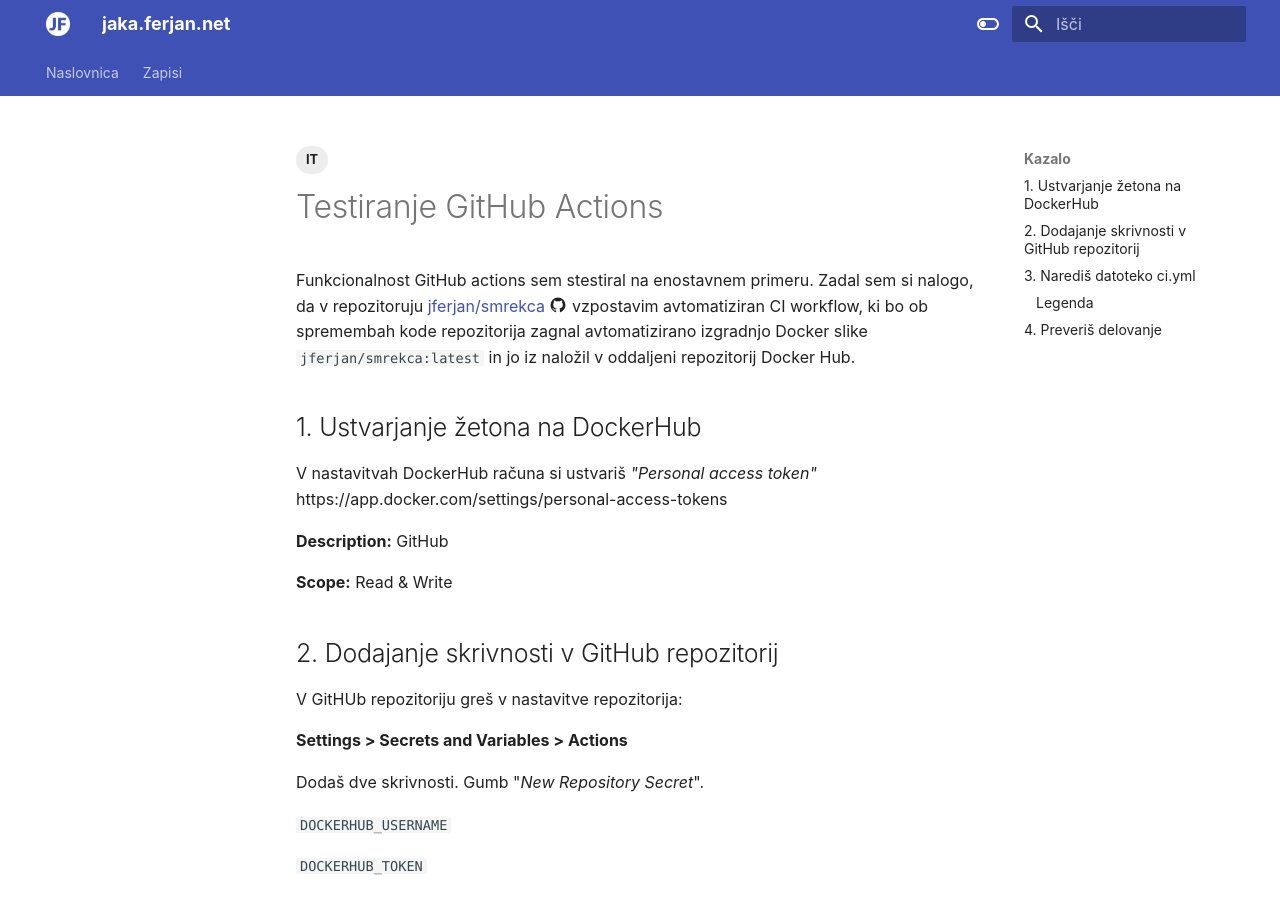
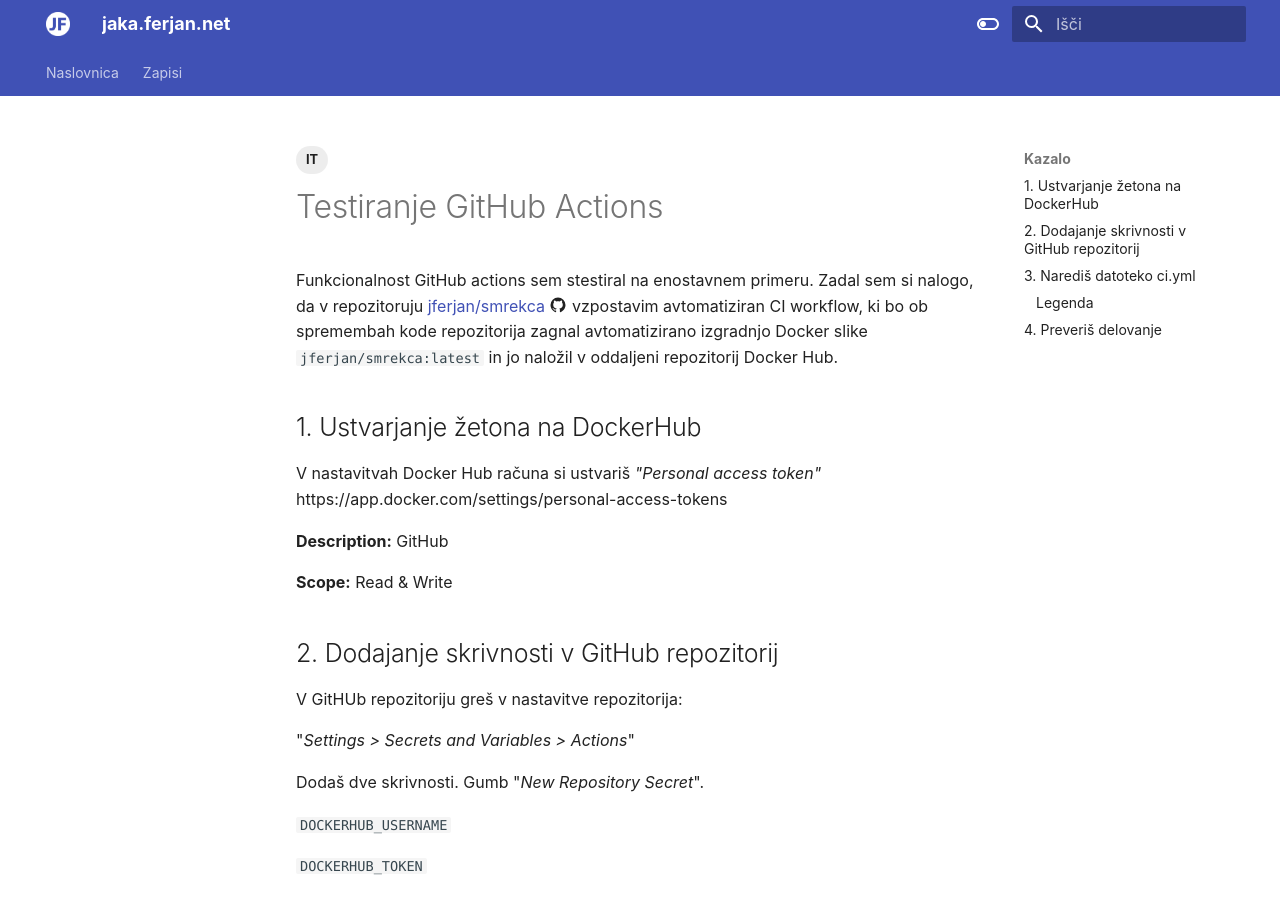
Before and after one commit to jferjan/jferjan.github.io, an MkDocs documentation site: the page built from docs/zapisi/github_actions.md, in a window 1280 px wide and 900 px high. Built offline with MkDocs 1.6.1 and Material for MkDocs 9.7.7, drawn with Linux system fonts in a browser that asks for light colours; comment, search, counter and statistics services are not loaded.

Commit message:
update github_actions.md

```diff
--- a/docs/zapisi/github_actions.md
+++ b/docs/zapisi/github_actions.md
@@ -5,12 +5,12 @@
 
 # Testiranje GitHub Actions
 
-Funkcionalnost GitHub actions sem stestiral na enostavnem primeru. Zadal sem si nalogo, da v repozitoruju [jferjan/smrekca](https://github.com/jferjan/smrekca) :material-github: vzpostavim avtomatiziran CI workflow, ki bo ob spremembah kode repozitorija zagnal avtomatizirano izgradnjo Docker slike `jferjan/smrekca:latest` in jo iz naložil v oddaljeni repozitorij Docker Hub.
+Funkcionalnost GitHub actions sem stestiral na enostavnem primeru. Zadal sem si nalogo, da v repozitoruju [jferjan/smrekca](https://github.com/jferjan/smrekca) :material-github: vzpostavim avtomatiziran CI workflow, ki bo ob spremembah kode repozitorija zagnal avtomatizirano izgradnjo Docker slike `jferjan/smrekca:latest` in jo naložil v oddaljeni repozitorij Docker Hub.
 
 
 ## 1. Ustvarjanje žetona na DockerHub
 
-V nastavitvah DockerHub računa si ustvariš *"Personal access token"*
+V nastavitvah Docker Hub računa si ustvariš *"Personal access token"*
 https://app.docker.com/settings/personal-access-tokens
 
 **Description:** GitHub
@@ -21,7 +21,7 @@
 
 V GitHUb repozitoriju greš v nastavitve repozitorija:
 
-**Settings > Secrets and Variables > Actions**
+"*Settings > Secrets and Variables > Actions*"
 
 Dodaš dve skrivnosti. Gumb "*New Repository Secret*".
 
```
